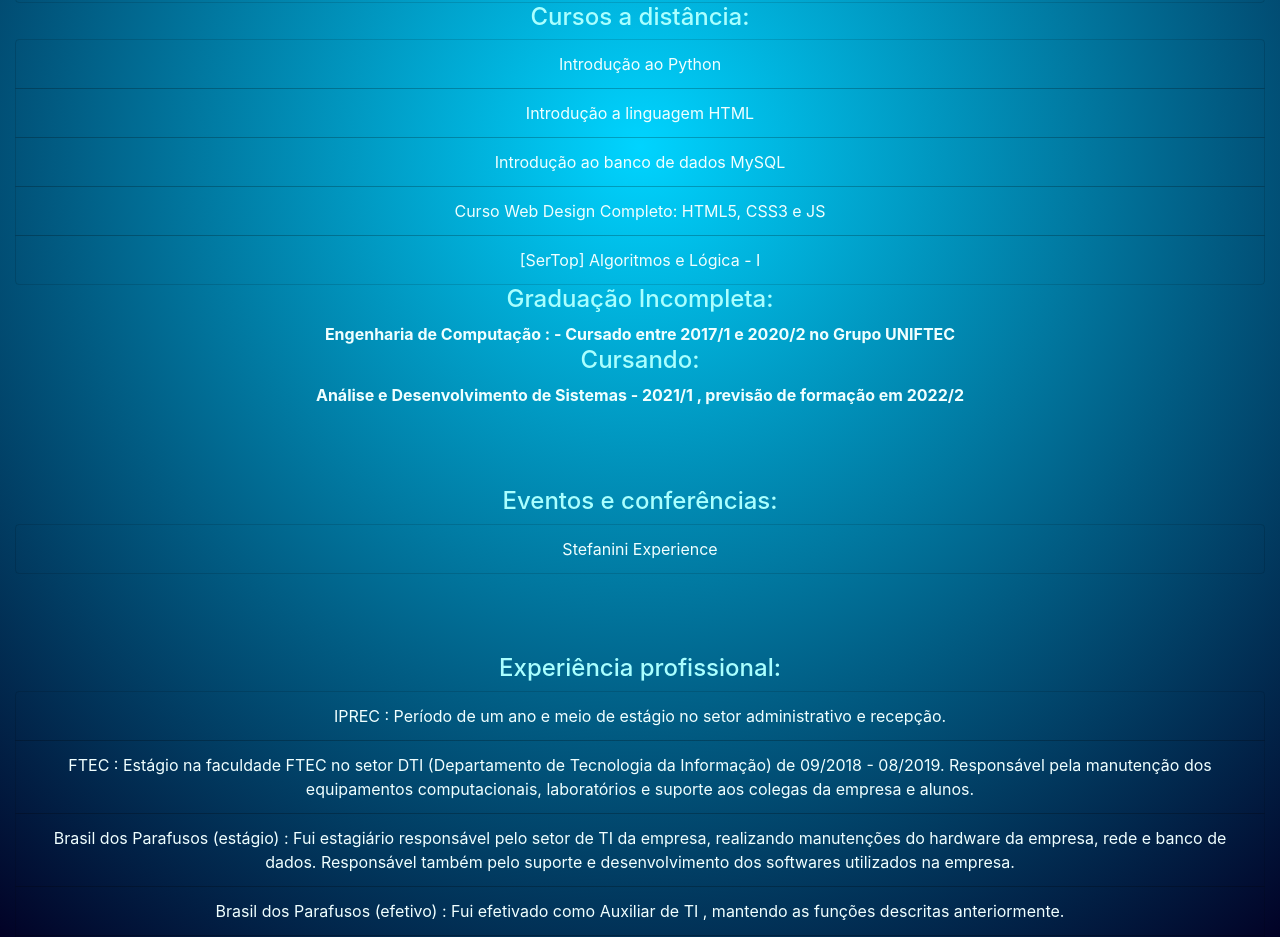
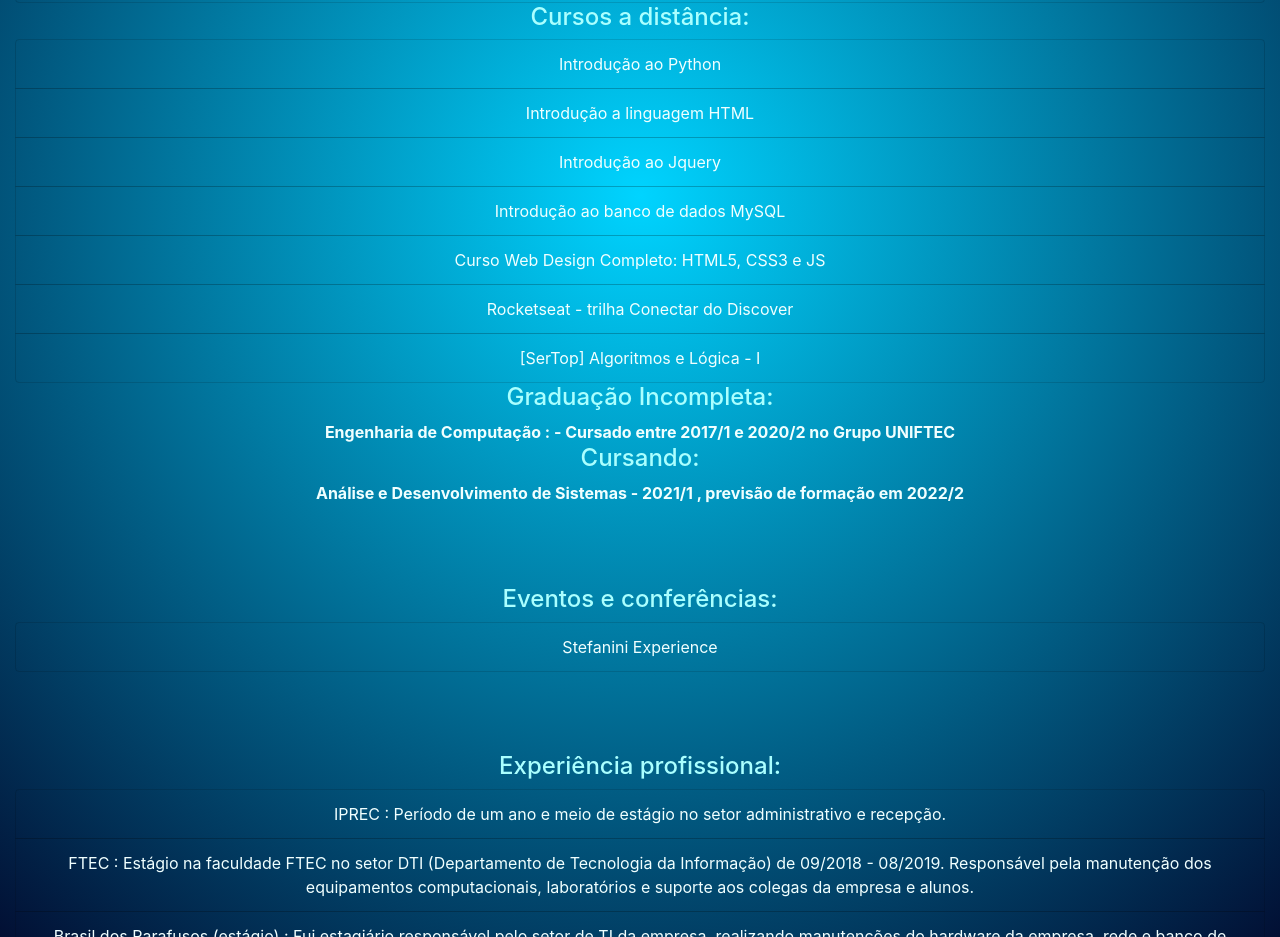
Before and after one commit to L0tus-Program/portfolio, a website: page index.html in a window 1280 px wide. Shown: the part 1194-2131 px from the top of the page. Drawn offline with nearby package versions, Linux system fonts and the light colour scheme.

Commit message:
Curriculo e certificados atualizados

```diff
--- a/index.html
+++ b/index.html
@@ -58,6 +58,7 @@
             <div class="dropdown-menu" aria-labelledby="dropdownId">
               <a class="dropdown-item" href="https://interno.brasildosparafusos.com.br" target="_blank" role="button" >Portal interno da Brasil dos Parafusos</a>
               <a class="dropdown-item" href="https://www.youtube.com/channel/UCzSBBPZDm7VTsMYo3H_zxhw" target="_blank" role="button" >Canal L0tus Dev</a>
+              <a class="dropdown-item" href="src/Currículo Felipe Gomes (2).pdf" target="_blank" role="button" >Currículo</a>
 
             </div>
           </li>
@@ -106,9 +107,11 @@
     <ul class="list-group">
       <li class="list-group-item" style="background: none;"><a href="./src/certificados/certificado python.pdf" target="_blank" class="links">Introdução ao Python</a></li>
       <li class="list-group-item" style="background: none;"><a href="./src/certificados/HTML.pdf" target="_blank" class="links">Introdução a linguagem HTML</a></li>
+      <li class="list-group-item" style="background: none;"><a href="./src/certificados/certificado jquery.pdf" target="_blank" class="links">Introdução ao Jquery</a></li>
       <li class="list-group-item" style="background: none;"><a href="./src/certificados/Introdução ao banco de dados MySQL.pdf" target="_blank" class="links">Introdução ao banco de dados MySQL</a></li>
       <li class="list-group-item" style="background: none;"><a href="#" target="_blank" class="links">Curso Web Design Completo: HTML5, CSS3 e JS</a></li>
-      <li class="list-group-item" style="background: none;"><a href="#" target="_blank" class="links">[SerTop] Algoritmos e Lógica - I</a></li>
+      <li class="list-group-item" style="background: none;"><a href="./src/certificados/discover-conectar-certificate.pdf" target="_blank" class="links">Rocketseat - trilha Conectar do Discover</a></li>
+      <li class="list-group-item" style="background: none;"><a href="#"  class="links">[SerTop] Algoritmos e Lógica - I</a></li>
     </ul>
     <h4>Graduação Incompleta:</h4>
     <b><a class="links" href="https://www.ftec.com.br/porto-alegre/presencial/graduacao/engenharia-de-computacao/" target="_blank" rel="noopener noreferrer">Engenharia de Computação :</a> - Cursado entre 2017/1 e 2020/2 no Grupo UNIFTEC</b>
```
Also changed, not shown: scripts/func.js (+25 -0 lines), 4 other files.
